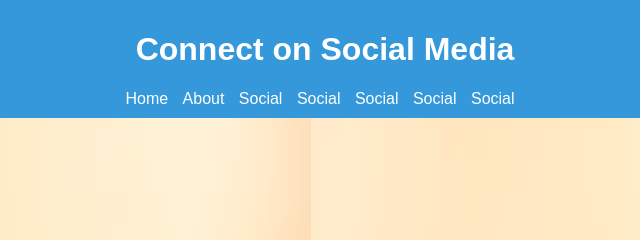
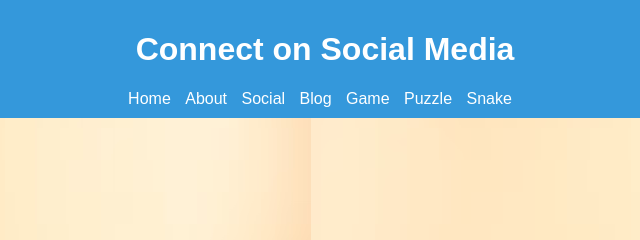
Before and after one commit to Anurag-Jain-S/anuweb, a plain HTML site: page social.html in a window 1280 px wide. Shown: the top 240 px of the page, 315-955 px from the left. Drawn offline with Linux system fonts and the light colour scheme.

Commit message:
Update social.html

```diff
--- a/social.html
+++ b/social.html
@@ -15,10 +15,10 @@
                 <li><a href="index.html">Home</a></li>
                 <li><a href="about.html">About</a></li>
                 <li><a href="social.html">Social</a></li>
-                <li><a href="blog.html">Social</a></li>
-                <li><a href="game.html">Social</a></li>
-                <li><a href="puzzle.html">Social</a></li>
-                <li><a href="snake.html">Social</a></li>
+                <li><a href="blog.html">Blog</a></li>
+                <li><a href="game.html">Game</a></li>
+                <li><a href="puzzle.html">Puzzle</a></li>
+                <li><a href="snake.html">Snake</a></li>
             </ul>
         </nav>
     </header>
```
